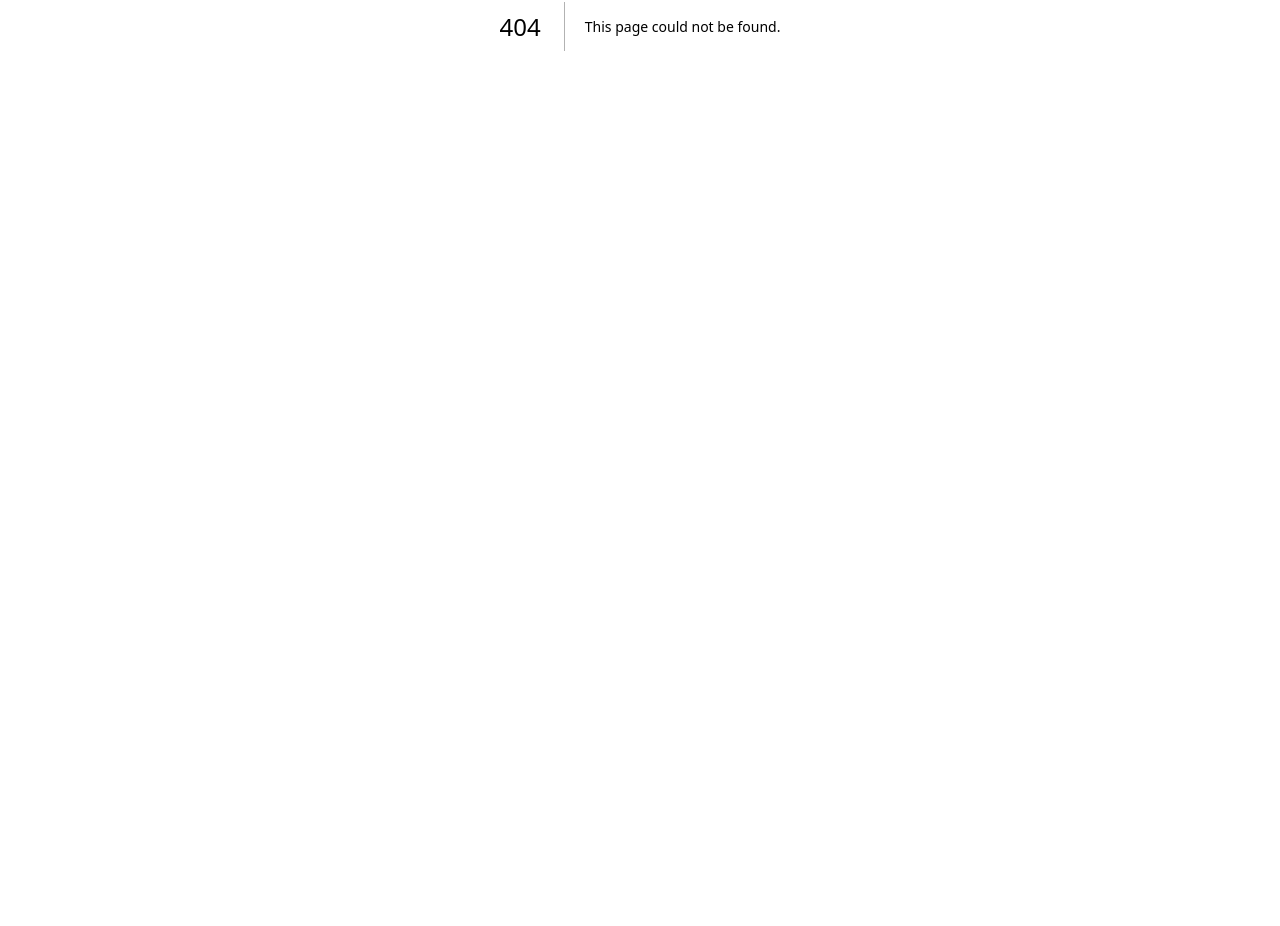
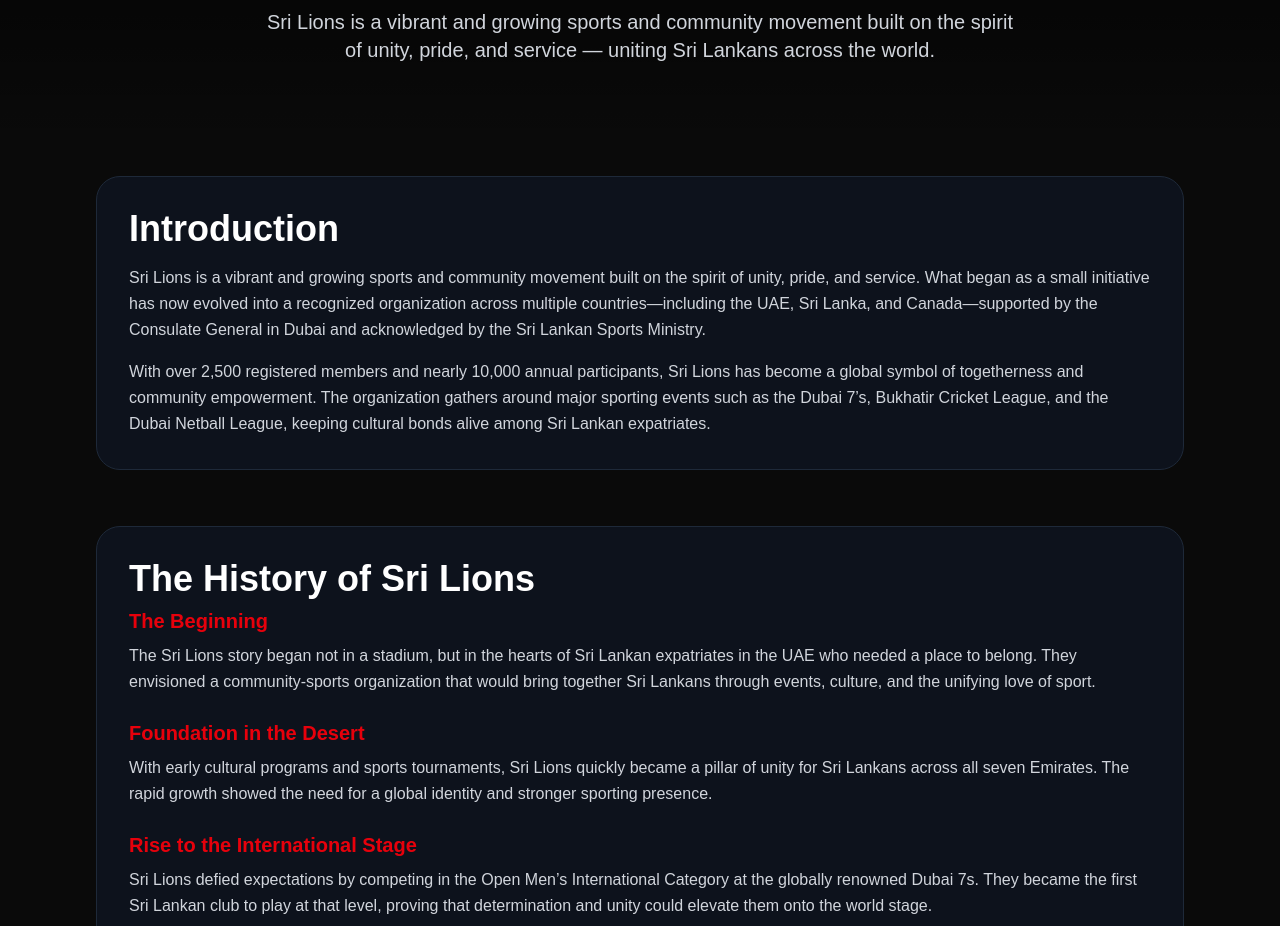
Before and after one commit to janatha8738/Sri-Lions-frontend, a Next.js app: page /story-details in a window 1280 px wide. Before the commit this address had no page. Shown: the part 374-1300 px from the top of the page. Before the commit the page ends 800 px from the top, so only its background shows below. Built offline with nearby package versions, Linux system fonts and the light colour scheme.

Commit message:
story-details/page.tsx updated

```diff
--- /dev/null
+++ b/app/story-details/page.tsx
@@ -0,0 +1,186 @@
+// app/story-details/page.tsx
+"use client";
+
+import React, { useEffect } from "react";
+import Link from "next/link";
+
+export default function StoryDetailsPage() {
+  useEffect(() => {
+    // Hide header "Login" button (best-effort: finds nodes containing "Login")
+    const hideByText = (texts: string[]) => {
+      const all = Array.from(document.querySelectorAll<HTMLElement>("a, button, div, span"));
+      all.forEach((el) => {
+        const txt = (el.textContent || "").trim();
+        if (!txt) return;
+        for (const t of texts) {
+          if (txt === t || txt.includes(t)) {
+            // hide the nearest clickable parent if needed
+            el.style.display = "none";
+            const parent = el.closest("a, button, div");
+            if (parent && parent !== el) parent.style.display = "none";
+          }
+        }
+      });
+    };
+
+    // texts to remove on this page
+    hideByText(["Login", "Join the Pride", "Contact Us", "Join Now"]);
+
+    // Also hide elements that commonly use these classnames (if present)
+    const classSelectors = [".login-btn", ".nav-login", ".join-btn", ".contact-btn"];
+    classSelectors.forEach((sel) => {
+      document.querySelectorAll<HTMLElement>(sel).forEach((el) => (el.style.display = "none"));
+    });
+
+    // Cleanup: not strictly necessary (we want them hidden while on this page),
+    // but if user navigates away the app will re-render other pages and header will reappear.
+    return () => {
+      // Try to restore (best-effort) by removing inline display:none on matching nodes
+      const all = Array.from(document.querySelectorAll<HTMLElement>("a, button, div, span"));
+      all.forEach((el) => {
+        const txt = (el.textContent || "").trim();
+        if (!txt) return;
+        if (["Login", "Join the Pride", "Contact Us", "Join Now"].some((t) => txt === t || txt.includes(t))) {
+          el.style.display = "";
+        }
+      });
+      classSelectors.forEach((sel) => {
+        document.querySelectorAll<HTMLElement>(sel).forEach((el) => (el.style.display = ""));
+      });
+    };
+  }, []);
+
+  return (
+    <main className="min-h-screen bg-[#0a0a0a] text-white mt-48">
+      {/* PAGE HEADER - centered and pulled down so it's visible below the site header */}
+      <section className="w-full pt-6 pb-20 px-6 sm:px-12 lg:px-24 bg-gradient-to-b from-black to-transparent text-center">
+        <h1 className="text-5xl sm:text-6xl font-extrabold leading-tight">
+          <span className="block">OUR</span>
+          <span className="block text-red-600">STORY</span>
+        </h1>
+
+        {/* hero paragraph: same size/color styling as 'Introduction' paragraphs */}
+        <p className="mt-4 text-lg md:text-xl text-gray-300 max-w-3xl mx-auto">
+          Sri Lions is a vibrant and growing sports and community movement built on the
+          spirit of unity, pride, and service — uniting Sri Lankans across the world.
+        </p>
+      </section>
+
+      {/* MAIN BODY */}
+      <div className="px-6 sm:px-12 lg:px-24 py-8 space-y-14">
+        {/* INTRODUCTION */}
+        <section className="bg-gray-900/60 border border-gray-800 rounded-3xl p-8">
+          <h2 className="text-3xl md:text-4xl font-extrabold mb-4">Introduction</h2>
+
+          <p className="text-gray-300 leading-relaxed">
+            Sri Lions is a vibrant and growing sports and community movement built on the
+            spirit of unity, pride, and service. What began as a small initiative has now
+            evolved into a recognized organization across multiple countries—including the
+            UAE, Sri Lanka, and Canada—supported by the Consulate General in Dubai and
+            acknowledged by the Sri Lankan Sports Ministry.
+          </p>
+
+          <p className="text-gray-300 leading-relaxed mt-4">
+            With over 2,500 registered members and nearly 10,000 annual participants, Sri
+            Lions has become a global symbol of togetherness and community empowerment.
+            The organization gathers around major sporting events such as the Dubai 7’s,
+            Bukhatir Cricket League, and the Dubai Netball League, keeping cultural bonds
+            alive among Sri Lankan expatriates.
+          </p>
+        </section>
+
+        {/* HISTORY */}
+        <section className="bg-gray-900/60 border border-gray-800 rounded-3xl p-8 space-y-6">
+          <h2 className="text-3xl md:text-4xl font-extrabold mb-2">The History of Sri Lions</h2>
+
+          <div>
+            <h3 className="text-xl font-bold text-red-600 mb-2">The Beginning</h3>
+            <p className="text-gray-300 leading-relaxed">
+              The Sri Lions story began not in a stadium, but in the hearts of Sri Lankan
+              expatriates in the UAE who needed a place to belong. They envisioned a
+              community-sports organization that would bring together Sri Lankans through
+              events, culture, and the unifying love of sport.
+            </p>
+          </div>
+
+          <div>
+            <h3 className="text-xl font-bold text-red-600 mb-2">Foundation in the Desert</h3>
+            <p className="text-gray-300 leading-relaxed">
+              With early cultural programs and sports tournaments, Sri Lions quickly became
+              a pillar of unity for Sri Lankans across all seven Emirates. The rapid growth
+              showed the need for a global identity and stronger sporting presence.
+            </p>
+          </div>
+
+          <div>
+            <h3 className="text-xl font-bold text-red-600 mb-2">Rise to the International Stage</h3>
+            <p className="text-gray-300 leading-relaxed">
+              Sri Lions defied expectations by competing in the Open Men’s International
+              Category at the globally renowned Dubai 7s. They became the first Sri Lankan
+              club to play at that level, proving that determination and unity could elevate
+              them onto the world stage.
+            </p>
+          </div>
+
+          <div>
+            <h3 className="text-xl font-bold text-red-600 mb-2">Charting the Global Roar</h3>
+            <p className="text-gray-300 leading-relaxed">
+              Inspired by success, Sri Lions expanded globally—establishing chapters in
+              Canada, UK, Australia, France, Japan, Bahrain, and Oman. Their mission: unite
+              Sri Lankans worldwide under one roaring identity.
+            </p>
+          </div>
+        </section>
+
+        {/* ACHIEVEMENTS */}
+        <section className="bg-gray-900/60 border border-gray-800 rounded-3xl p-8">
+          <h2 className="text-3xl md:text-4xl font-extrabold mb-4">Achievements</h2>
+
+          <p className="text-gray-300 leading-relaxed mb-3">
+            Sri Lions reached a major milestone in 2025 when they won the Dubai 7s International
+            Men’s Open Championship for the second consecutive year—becoming the first ever
+            Asian team to win the title twice.
+          </p>
+
+          <p className="text-gray-300 leading-relaxed">
+            Their dominant run included pool-stage victories and a decisive final performance,
+            and their success raised the profile of Sri Lankan club rugby internationally.
+          </p>
+        </section>
+
+        {/* PLAYERS & KEY FIGURES */}
+        <section className="bg-gray-900/60 border border-gray-800 rounded-3xl p-8">
+          <h2 className="text-3xl md:text-4xl font-extrabold mb-4">Players & Key Figures</h2>
+
+          <ul className="space-y-3 text-gray-300 text-base">
+            <li>
+              <strong>Suliano Volivoli</strong> — Fiji national-level player, 2025 captain.
+            </li>
+            <li>
+              <strong>Corne Boland</strong> — Vice-captain, South Africa.
+            </li>
+            <li>
+              <strong>Mohamed Nizran</strong> — Sri Lankan national flanker/prop.
+            </li>
+            <li>
+              <strong>Simi Moala</strong> — Dual-national (Tonga/USA), senior player & coach.
+            </li>
+            <li>
+              <strong>Dileepa Peiris</strong> — 2025 head coach.
+            </li>
+          </ul>
+        </section>
+
+        {/* CTA area - only Back to Home button included (Join & Contact removed as requested) */}
+        <div className="flex flex-wrap items-center gap-4 pb-8">
+          <Link
+            href="/"
+            className="inline-flex items-center justify-center border border-gray-700 text-gray-300 hover:text-white px-4 py-2 rounded-full text-sm"
+          >
+            ← Back to Home
+          </Link>
+        </div>
+      </div>
+    </main>
+  );
+}
```
